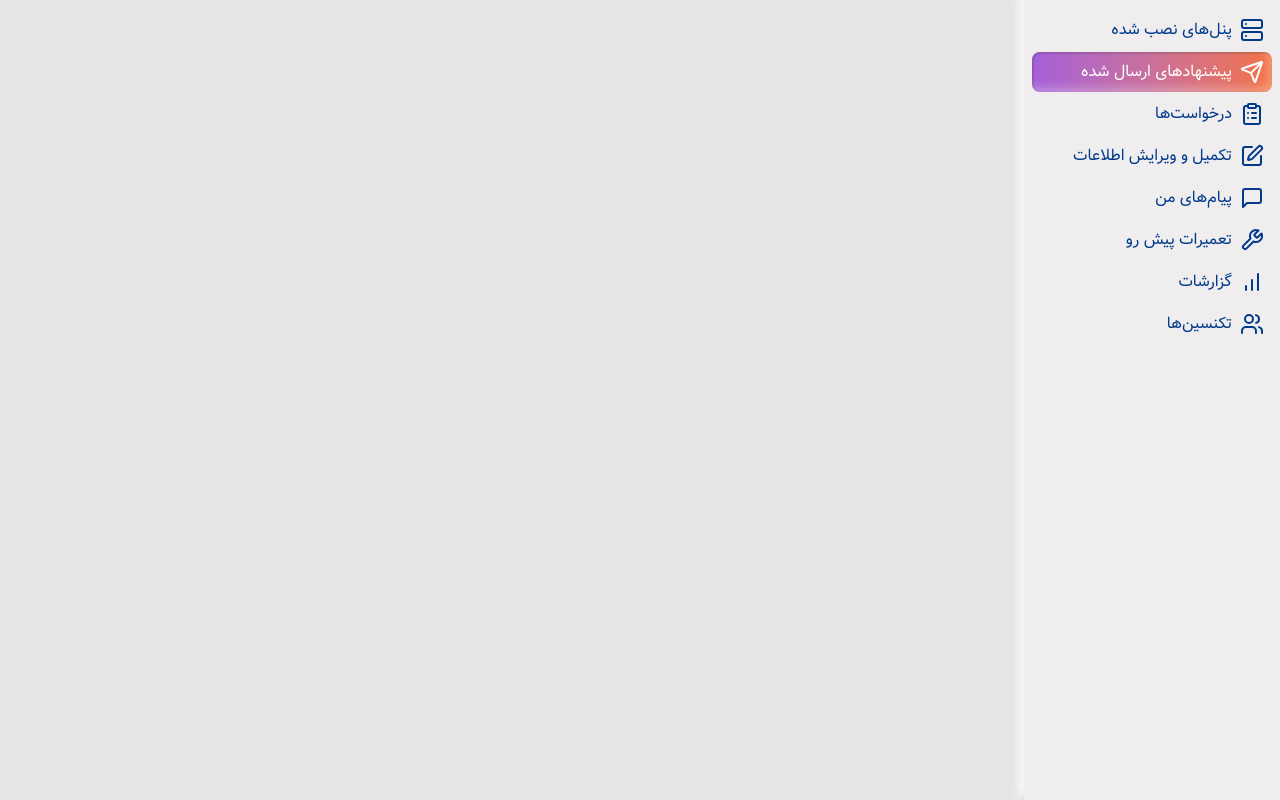
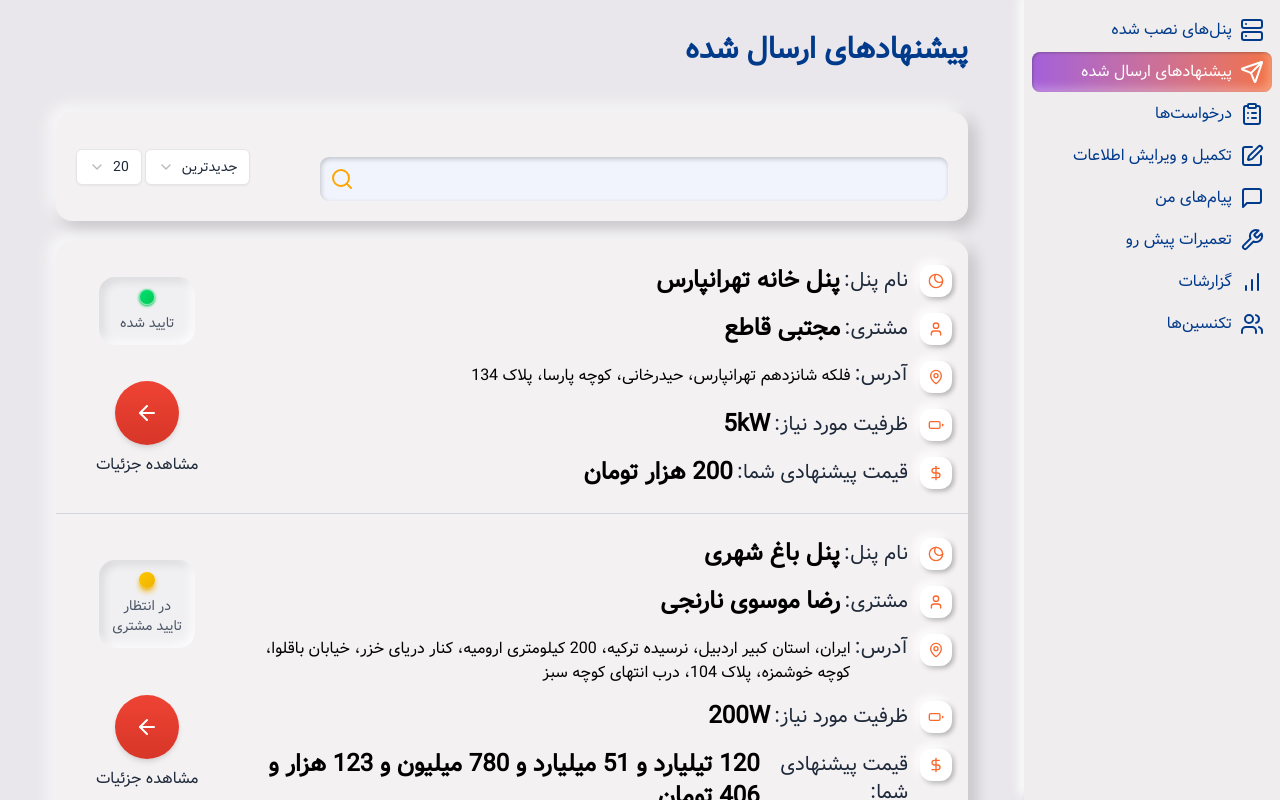
Before and after one commit to BargheNo/frontend, a Next.js app: page /corpdashboard/bids in a window 1280 px wide. Built offline with nearby package versions, Linux system fonts and the light colour scheme.

Commit message:
feat(bids): add bids UI

```diff
--- a/app/corpdashboard/bids/page.tsx
+++ b/app/corpdashboard/bids/page.tsx
@@ -1,5 +1,18 @@
+"use client";
+
 import React from "react";
 
-export default function page() {
-	return <div></div>;
+import FilterSection from "@/components/CorpDashboard/FilterSection";
+import Bids from "@/components/CorpDashboard/Bids/Bids";
+
+export default function Page() {
+	return (
+		<div className="min-h-full flex flex-col text-white py-8 px-14 bg-[#E9E7EB] gap-5">
+			<h1 className="text-[#003a8b] text-3xl mb-6 font-black">
+				پیشنهادهای ارسال شده
+			</h1>
+			<FilterSection />
+			<Bids />
+		</div>
+	);
 }
--- a/app/corpdashboard/requests/page.tsx
+++ b/app/corpdashboard/requests/page.tsx
@@ -1,7 +1,7 @@
 "use client";
 
 import Requests from "@/components/CorpDashboard/Requests/Requests";
-import FilterSection from "@/components/CorpDashboard/Requests/FilterSection";
+import FilterSection from "@/components/CorpDashboard/FilterSection";
 import React from "react";
 
 export default function Page() {
--- /dev/null
+++ b/components/CorpDashboard/Bids/BidCard.tsx
@@ -0,0 +1,180 @@
+import IconWithBackground from "@/components/IconWithBackground/IconWithBackground";
+import { BidCardProps } from "@/src/types/BidCardTypes";
+import {
+	ArrowLeft,
+	Battery,
+	DollarSign,
+	Eclipse,
+	MapPin,
+	User,
+} from "lucide-react";
+import Link from "next/link";
+import React from "react";
+
+function wordExpression(value: number | string, english: boolean) {
+	if (typeof value === "number") {
+		if (english) {
+			if (value > 1e3) return { value: `${value / 1e3}k`, changed: true };
+			if (value > 1e6) return { value: `${value / 1e6}M`, changed: true };
+			if (value > 1e9) return { value: `${value / 1e9}G`, changed: true };
+			return { value: `${value}`, changed: true };
+		} else {
+			let res = "";
+			let found = false;
+			if (Math.round(value / 1e12) !== 0) {
+				res += `${Math.round(value / 1e12)} تیلیارد`;
+				found = true;
+			}
+			if (Math.round(value / 1e9) % 1000 !== 0) {
+				if (found) res += " و ";
+				res += `${Math.round(value / 1e9) % 1000} میلیارد`;
+				found = true;
+			}
+			console.log("m:", Math.round(value / 1e9) % 1000);
+			if (Math.round(value / 1e6) % 1000 !== 0) {
+				if (found) res += " و ";
+				res += `${Math.round(value / 1e6) % 1000} میلیون`;
+				found = true;
+			}
+			if (Math.round(value / 1e3) % 1000 !== 0) {
+				if (found) res += " و ";
+				res += `${Math.round(value / 1e3) % 1000} هزار`;
+				found = true;
+			}
+			if (Math.round(value) % 1000 !== 0) {
+				if (found) res += " و ";
+				res += `${Math.round(value) % 1000}`;
+			}
+
+			return { value: res, changed: true };
+		}
+	}
+	return { value: value, changed: false };
+}
+
+const Item = ({
+	icon: Icon,
+	fieldName,
+	fieldValue,
+	smallValue = false,
+	prefix,
+	english = false,
+}: {
+	icon: React.ElementType;
+	fieldName: string;
+	fieldValue: string | number;
+	smallValue?: boolean;
+	prefix?: string;
+	english?: boolean;
+}) => {
+	const { value, changed } = wordExpression(fieldValue, english);
+	return (
+		<div className="flex my-2 h-full gap-3">
+			<div className="flex items-start">
+				<IconWithBackground icon={Icon} />
+			</div>
+			<div className="flex gap-1 items-start">
+				<span
+					className={`${smallValue ? "text-xl" : "text-xl mt-[2px]"}`}
+				>
+					{fieldName}:{" "}
+				</span>
+				<span
+					dir={english ? "ltr" : "rtl"}
+					className={`text-black ${
+						smallValue ? "mt-[3px]" : "font-bold text-2xl"
+					}`}
+				>
+					{value}
+					{changed && english ? "" : " "}
+					{prefix}
+				</span>
+			</div>
+		</div>
+	);
+};
+
+export default function BidCard({
+	className,
+	panelDetails,
+	status,
+}: BidCardProps) {
+	const getStatusColor = () => {
+		if (status === "confirmed")
+			return "bg-gradient-to-br from-green-400 to-green-500 border-1 border-gray-100/50 shadow-sm shadow-green-500";
+		if (status === "pending")
+			return "bg-gradient-to-br from-yellow-400 to-yellow-500 shadow-yellow-500";
+		return "bg-gradient-to-br from-red-400 to-red-500 shadow-red-500";
+	};
+	return (
+		<div
+			className={`${className} w-full min-h-64 border-t-1 border-gray-300 first:border-t-0`}
+		>
+			<div className="flex flex-row justify-between w-full min-h-64 bg-[#F4F1F3] overflow-hidden relative">
+				<div className="flex flex-row justify-between w-full min-h-64">
+					<div className="w-4/5 flex flex-col justify-between px-4 py-4 h-full">
+						<Item
+							icon={Eclipse}
+							fieldName="نام پنل"
+							fieldValue={panelDetails.panelName}
+						/>
+						<Item
+							icon={User}
+							fieldName="مشتری"
+							fieldValue={panelDetails.customerName}
+						/>
+						<Item
+							icon={MapPin}
+							fieldName="آدرس"
+							fieldValue={panelDetails.address}
+							smallValue={true}
+						/>
+						<Item
+							icon={Battery}
+							fieldName="ظرفیت مورد نیاز"
+							fieldValue={panelDetails.capacity}
+							prefix="W"
+							english={true}
+						/>
+						<Item
+							icon={DollarSign}
+							fieldName="قیمت پیشنهادی شما"
+							fieldValue={panelDetails.price}
+							prefix="تومان"
+						/>
+					</div>
+					<div className="flex flex-col justify-evenly w-1/5 items-center text-center">
+						<div className="flex flex-col items-center justify-center gap-2 p-3 rounded-2xl bg-[#F0F0F3] shadow-[inset_-4px_-4px_10px_rgba(255,255,255,0.8),inset_4px_4px_10px_rgba(0,0,0,0.1)] w-24">
+							<div
+								className={`h-4 w-4 rounded-full ${getStatusColor()} shadow-md`}
+							></div>
+							<span className="text-sm font-medium text-gray-600">
+								{status === "confirmed"
+									? "تایید شده"
+									: "در انتظار تایید مشتری"}
+							</span>
+						</div>
+						{/* <div className="flex flex-col shadow-[-6px_-6px_16px_rgba(255,255,255,0.8),6px_6px_16px_rgba(0,0,0,0.2)] rounded-md px-4 mx-4 my-4 py-2">
+							<div
+								className={`h-4 w-4 rounded-full ${getStatusColor()} shadow-md`}
+							></div>
+							<span className="text-3xl font-bold" dir="rtl">
+								{status === "confirmed"
+									? "تایید شده"
+									: "در انتظار تایید مشتری"}
+							</span>
+						</div> */}
+						<div className="flex flex-col items-center gap-2">
+							<Link href={"bids/meow"}>
+								<div className="bg-gradient-to-b from-[#EE4334] to-[#D73628] rounded-full w-16 h-16 flex items-center place-content-center text-white cursor-pointer shadow-md hover:shadow-lg transition duration-300 hover:scale-105">
+									<ArrowLeft />
+								</div>
+							</Link>
+							<span>مشاهده جزئیات</span>
+						</div>
+					</div>
+				</div>
+			</div>
+		</div>
+	);
+}
--- /dev/null
+++ b/components/CorpDashboard/Bids/Bids.tsx
@@ -0,0 +1,31 @@
+import React from "react";
+import BidCard from "./BidCard";
+
+export default function Bids() {
+	return (
+		<div className="flex flex-col text-gray-800 rounded-2xl overflow-hidden bg-[#F4F1F3] shadow-[-6px_-6px_16px_rgba(255,255,255,0.8),6px_6px_16px_rgba(0,0,0,0.2)]">
+			<BidCard
+				panelDetails={{
+					panelName: "پنل خانه تهرانپارس",
+					customerName: "مجتبی قاطع",
+					address:
+						"فلکه شانزدهم تهرانپارس، حیدرخانی، کوچه پارسا، پلاک 134",
+					capacity: 5000,
+					price: 200000,
+				}}
+				status="confirmed"
+			/>
+			<BidCard
+				panelDetails={{
+					panelName: "پنل باغ شهری",
+					customerName: "رضا موسوی نارنجی",
+					address:
+						"ایران، استان کبیر اردبیل، نرسیده ترکیه، 200 کیلومتری ارومیه، کنار دریای خزر، خیابان باقلوا، کوچه خوشمزه، پلاک 104، درب انتهای کوچه سبز",
+					capacity: 200,
+					price: 120050780123406,
+				}}
+				status="pending"
+			/>
+		</div>
+	);
+}
--- /dev/null
+++ b/src/types/BidCardTypes.ts
@@ -0,0 +1,13 @@
+interface PanelDetailsProps {
+	panelName: string;
+	customerName: string;
+	address: string;
+	capacity: number;
+	price: number;
+}
+
+export interface BidCardProps {
+	panelDetails: PanelDetailsProps;
+	className?: string;
+	status: string;
+}
```
Also changed, not shown: components/CorpDashboard/FilterSection.tsx (renamed from components/CorpDashboard/Requests/FilterSection.tsx).
